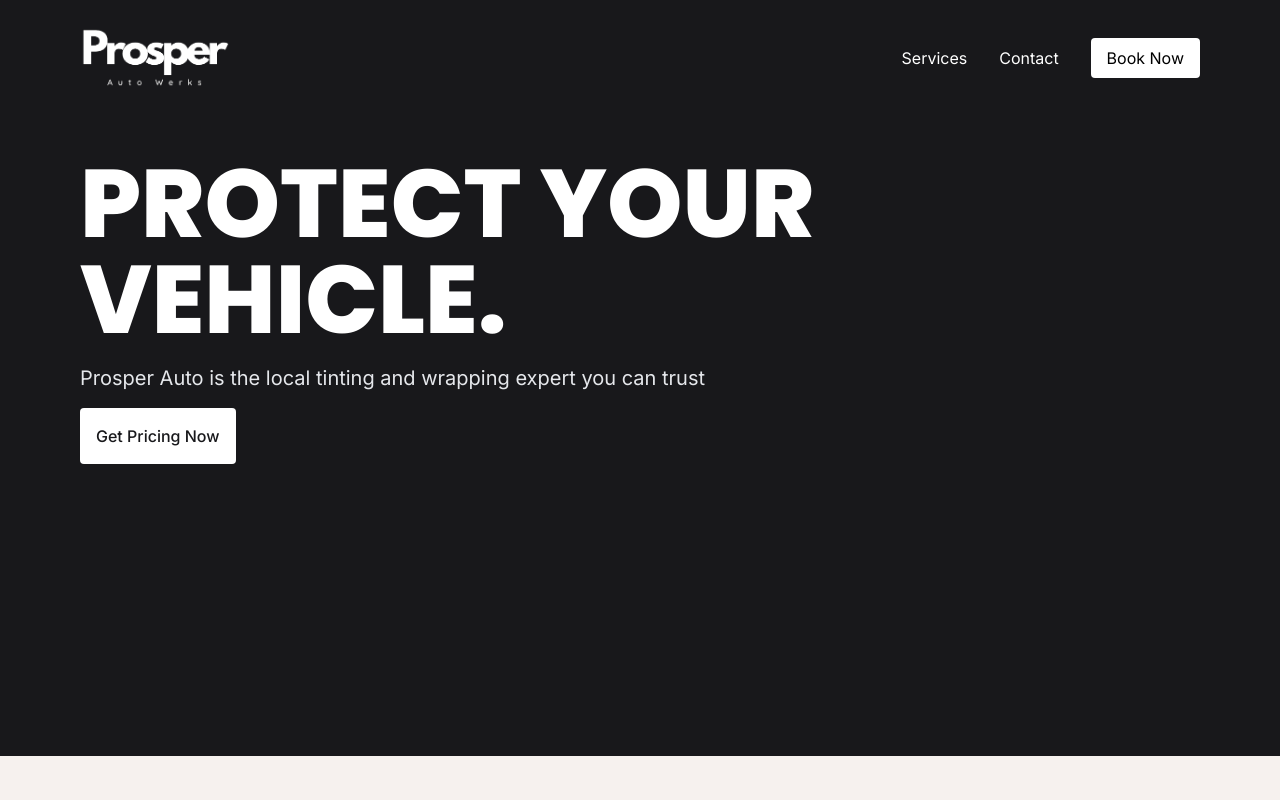
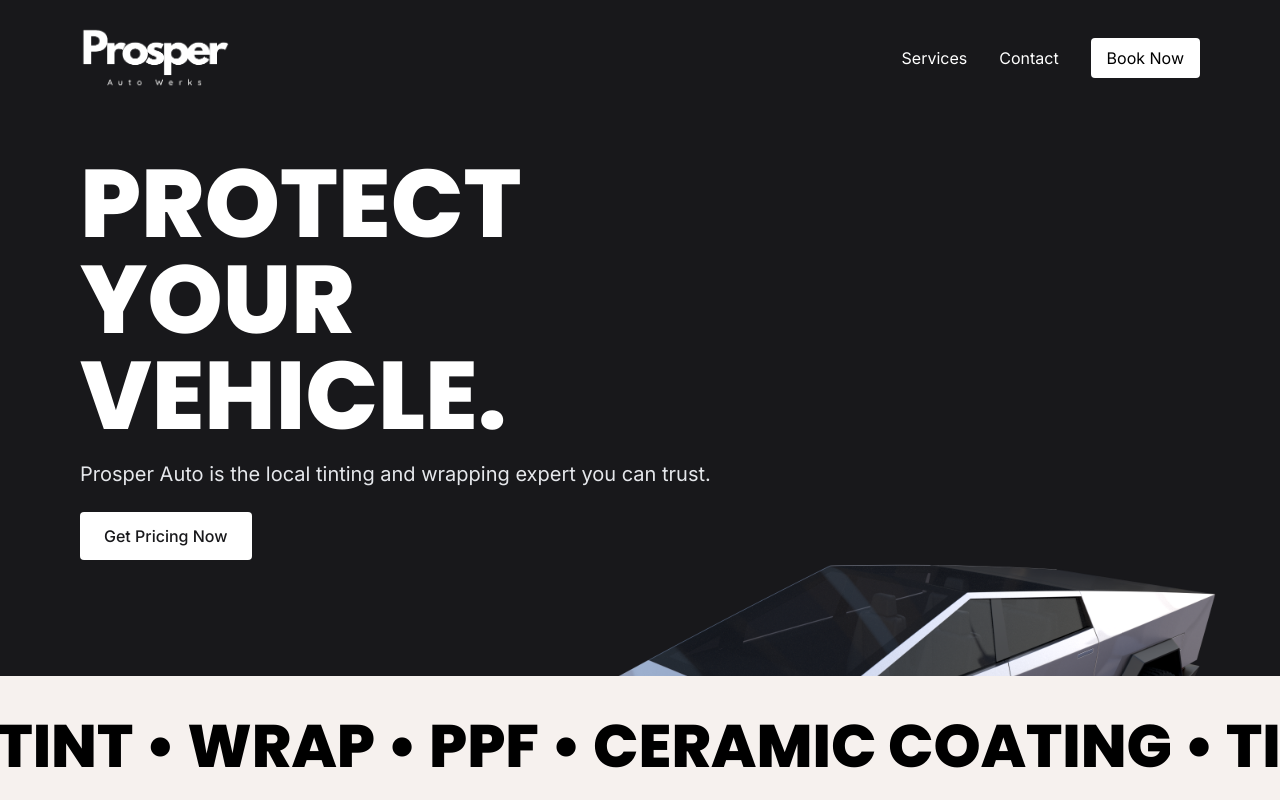
Before and after one commit to StevenH01/prosper-auto, a Next.js app: page / in a window 1280 px wide. Shown: the top 800 px of the page. Built offline with nearby package versions, Linux system fonts and the light colour scheme; no server answers.

Commit message:
Add cybertruck to hero section

```diff
--- /dev/null
+++ b/src/app/components/landing/HeroSection.tsx
@@ -0,0 +1,50 @@
+"use client";
+import { Poppins } from "next/font/google";
+import { useEffect, useState, useCallback } from "react";
+
+const poppins = Poppins({
+  weight: "800",
+  subsets: ["latin"],
+});
+
+export const HeroSection = () => {
+  const [translateY, setTranslateY] = useState(0);
+
+  const handleScroll = useCallback(() => {
+    const scrollPosition = window.scrollY;
+    const maxScroll = window.innerHeight * 0.2; // 20% of viewport height
+    const newTranslateY = Math.max(0, (maxScroll - scrollPosition) / 2);
+    setTranslateY(newTranslateY);
+  }, []);
+
+  useEffect(() => {
+    handleScroll(); // Set initial position
+    window.addEventListener("scroll", handleScroll, { passive: true });
+    return () => window.removeEventListener("scroll", handleScroll);
+  }, [handleScroll]);
+
+  return (
+    <div className="h-[70vh] bg-zinc-900 px-6 sm:px-20 py-10 relative overflow-hidden">
+      <div className="relative z-10 max-w-full sm:max-w-[60%]">
+        <h1
+          className={`${poppins.className} text-5xl sm:text-7xl md:text-8xl text-white uppercase mb-4 leading-tight`}
+        >
+          Protect Your Vehicle.
+        </h1>
+        <p className="text-gray-200 text-lg sm:text-xl mb-6">
+          Prosper Auto is the local tinting and wrapping expert you can trust.
+        </p>
+        <button className="bg-white text-zinc-900 font-medium px-6 py-3 rounded transition-colors duration-300 hover:bg-gray-200">
+          Get Pricing Now
+        </button>
+      </div>
+      <div
+        className="absolute bottom-0 right-0 w-[100%] sm:w-[60%] h-full bg-contain bg-right-bottom bg-no-repeat will-change-transform"
+        style={{
+          backgroundImage: "url('/cybertruck.png')",
+          transform: `translateY(${translateY}px)`,
+        }}
+      />
+    </div>
+  );
+};
--- a/src/app/page.tsx
+++ b/src/app/page.tsx
@@ -12,6 +12,7 @@ import {
 } from "@radix-ui/react-icons";
 import Link from "next/link";
 import { LocationMap } from "./components/map/LocationMap";
+import { HeroSection } from "./components/landing/HeroSection";
 
 const address = "6611 Orange Ave Suite D, Sacramento, CA";
 
@@ -23,19 +24,7 @@ const poppins = Poppins({
 export default function Home() {
   return (
     <main>
-      <div id="hero" className="h-[80vh] bg-zinc-900 px-10 sm:px-20 py-10">
-        <div
-          className={`${poppins.className} text-7xl sm:text-8xl text-white sm:max-w-[70%] max-w-full uppercase mb-4`}
-        >
-          Protect Your Vehicle.
-        </div>
-        <div className="text-gray-200 text-xl">
-          Prosper Auto is the local tinting and wrapping expert you can trust
-        </div>
-        <button className="bg-white text-zinc-900 font-medium p-4 rounded mt-4">
-          Get Pricing Now
-        </button>
-      </div>
+      <HeroSection />
       <div id="animation" className="py-10">
         <AnimatedText text="Tint • Wrap • PPF • Ceramic Coating •" reverse />
         <AnimatedText text="Sacramento, CA • 38.497712° N 121.384244° W •" />
```
Also changed, not shown: public/cybertruck.png (added).
